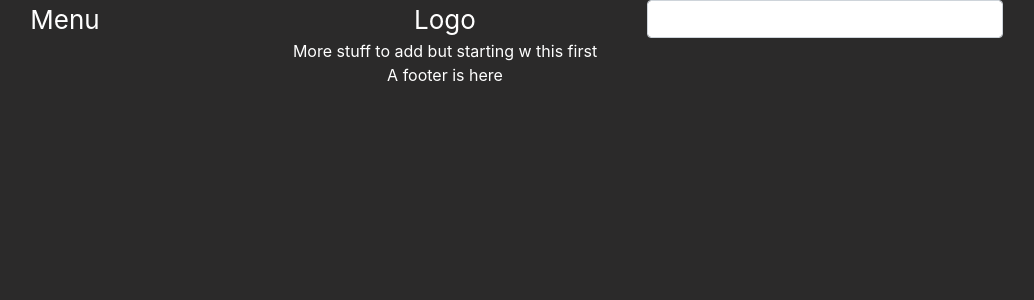
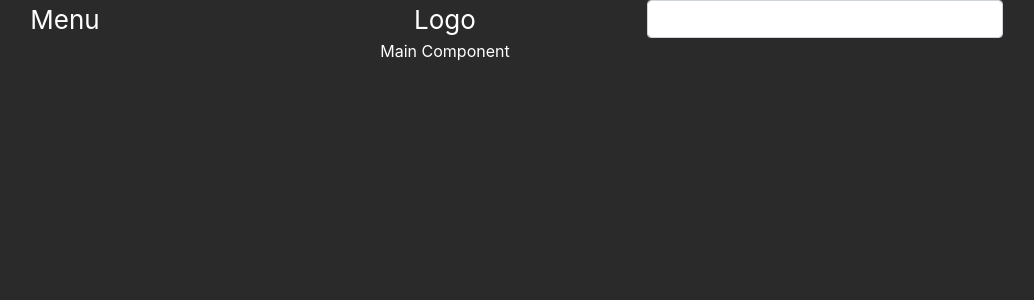
Before and after one commit to mon33k/MovieApp, a React (Create React App) app: page /movie/1 in a window 1280 px wide. Shown: the top 300 px of the page, without its empty margins (195-1229 px from the left). Built offline with nearby package versions, Linux system fonts and the light colour scheme.

Commit message:
fixed problem with passing props from App to Main

```diff
--- a/package.json
+++ b/package.json
@@ -10,6 +10,7 @@
     "react": "^17.0.2",
     "react-bootstrap": "^2.0.0-beta.5",
     "react-dom": "^17.0.2",
+    "react-router-dom": "^5.3.0",
     "react-scripts": "4.0.3",
     "web-vitals": "^1.1.2"
   },
--- a/src/App.js
+++ b/src/App.js
@@ -1,27 +1,52 @@
 import './App.css';
+import { Switch, Route } from 'react-router-dom'
 import Header from "./components/Header";
+import Main from "./components/Main";
+import React from 'react';
 // import 'bootstrap/dist/css/bootstrap.min.css';
 // import 'bootstrap/dist/css/bootstrap.min.css';
 
 // import Advertisement from "./components/Advertisement"
 // import FeaturedOverlay from "./components/FeaturedOverlay"
 
-function App() {
+class App extends React.Component{
+  constructor(props) {
+    super(props)
+    this.state = {
+        movieDataArr: null
+    }
+  }
+
+
+getAllMovieData = (data) => {
+  // console.log("data ", data)
+    this.setState({
+        movieDataArr: data
+    })
+}
+
+componentDidMount() {
+
+}
+
+  render() {
+    // const { movieDataArr } = this.state
+    // console.log("in app render", this.state.movieDataArr )
+    // if(this.state.movieDataArr != null  && this.state.movieDataArr.length > 0)  {
+    //   console.log(this.state.movieDataArr )
+    // }
     return (
       <div className="App">
         <header className="App-header">
-        <Header/>
+          <Header getData={this.getAllMovieData} />
         </header>
         <div className="main-content">
-          {/* <Advertisement/> */}
-          {/* <FeaturedOverlay/> */}
-          <div>More stuff to add but starting w this first</div>
+              <Main movieData={this.state.movieDataArr}/>
         </div>
-      <footer>
-        <div>A footer is here</div>
-      </footer>
       </div>
     );
   }
 
+}
+
 export default App;
--- a/src/components/DisplayMovieList.js
+++ b/src/components/DisplayMovieList.js
@@ -8,7 +8,7 @@ function DisplayMovieList (data) {
 
 
     return(
-        <div class="datalist">
+        <div className="datalist">
             {data.data ? data.data.map(e => (
                 <div key={e["id"]}>{e["original_title"]}</div>
             )) : " "}
--- a/src/components/Header.js
+++ b/src/components/Header.js
@@ -2,14 +2,16 @@ import React from "react";
 import {Container, Row, Col} from "react-bootstrap"
 import Search from "./Search"
 
-const Header = () => (
-    <>
+const Header = ({getData}) => {
+
+    // console.log("props in header ", getData)
+    return (<>
         <Container>
             <Row>
                 <Col>Menu</Col>
                 <Col>Logo</Col>
                 <Col>
-                    <Search/>
+                    <Search getData={getData}/>
                 </Col>
             </Row>
 
@@ -17,7 +19,7 @@ const Header = () => (
 
 
 
-    </>
-)
+    </>)
+}
 
 export default Header
--- /dev/null
+++ b/src/components/Main.js
@@ -0,0 +1,23 @@
+import React from "react";
+
+
+class Main extends React.Component {
+
+
+
+
+
+
+    render(){
+        console.log("props in Main", this.props)
+
+        return(
+            <div>
+
+                Main Component
+            </div>
+        )
+    }
+}
+
+export default Main
--- a/src/components/Search.js
+++ b/src/components/Search.js
@@ -12,11 +12,8 @@ class Search extends React.Component {
         super()
         this.state = {
             searchedMovie: " ",
-            movieDataArr: []
         }
     }
-
-
 
     handleSearchBar = (e) => {
         this.setState({
@@ -38,14 +35,11 @@ class Search extends React.Component {
                 .then(res => res.json())
                 .then((data) => {
                     if(data.results) {
-                       // const results = data.results
-                       // console.log("this one", data.results)
-                        //return <DisplayMovieList props={"some random text"} />
 
+                        console.log("Search component props ", this.props.getData)
 
-                        this.setState({
-                            movieDataArr: data.results
-                        })
+                        this.props.getData(data.results)
+
                     }
                 })
                 .catch(err => console.log(err))
@@ -55,18 +49,18 @@ class Search extends React.Component {
 
 
     componentDidMount() {
-        console.log(this.state.movieDataArr)
     }
 
 
     render() {
+        // console.log('render ',this.state.movieDataArr)
         return (
         <>
             <Form onSubmit={this.handleSubmit}>
                 <Form.Control type="text" placeholder="Search for Movie" value={this.state.searchedMovie} onChange={this.handleSearchBar} />
 
             </Form>
-            {this.state.movieDataArr.length > 0 ? <DisplayMovieList data={this.state.movieDataArr} /> : " "}
+            {/* {this.state.movieDataArr.length > 0 ? <DisplayMovieList data={this.state.movieDataArr} /> : " "} */}
         </>
         )
     }
--- a/src/index.js
+++ b/src/index.js
@@ -3,11 +3,14 @@ import React from 'react';
 import ReactDOM from 'react-dom';
 import './index.css';
 import App from './App';
-
+import {BrowserRouter} from "react-router-dom"
 
 ReactDOM.render(
-  <React.StrictMode>
-    <App />
-  </React.StrictMode>,
+  <BrowserRouter>
+    <React.StrictMode>
+      <App />
+    </React.StrictMode>
+  </BrowserRouter>
+  ,
   document.getElementById('root')
 );
```
Also changed, not shown: 1 other file (tests, documents, lock files or other folders). Lines whose indentation alone changed are shown as unchanged.
